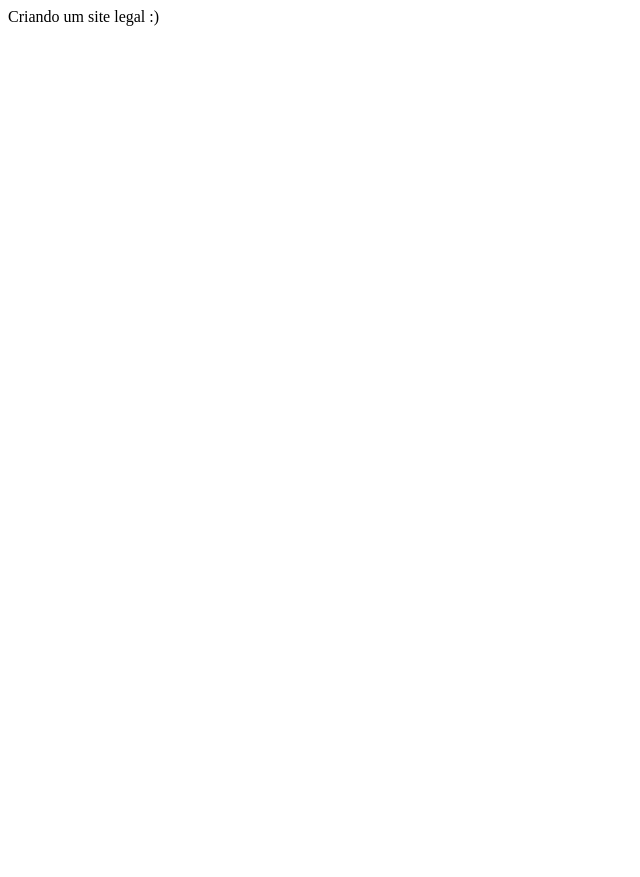
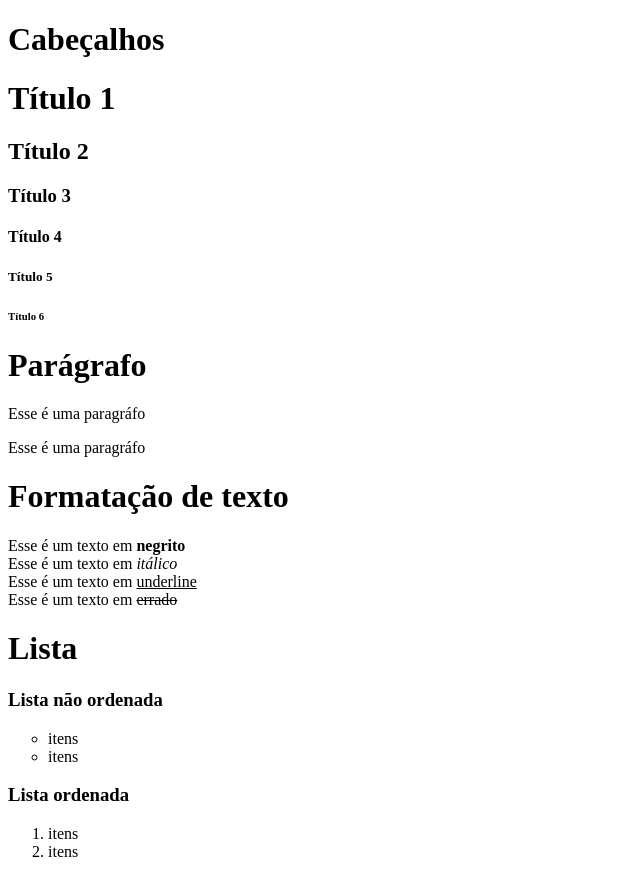
Before and after one commit to adrianegonaves/course, a plain HTML site: page course-desenvolvimento-web/html_5/index.html in a window 1280 px wide. Shown: the whole page, without its empty margins (0-640 px from the left). Before the commit the page ends 800 px from the top, so only its background shows below. Drawn offline with Linux system fonts and the light colour scheme.

Commit message:
[HTML] conceitos basicos de HTML cabeçalhos, parágrafos e formatação de texto

```diff
--- a/course-desenvolvimento-web/html_5/index.html
+++ b/course-desenvolvimento-web/html_5/index.html
@@ -7,6 +7,41 @@
     <title>Document</title>
 </head>
 <body>
-    Criando um site legal :)
+    <h1>Cabeçalhos</h1>
+
+    <h1>Título 1</h1>
+    <h2>Título 2</h2>
+    <h3>Título 3</h3>
+    <h4>Título 4</h4>
+    <h5>Título 5</h5>
+    <h6>Título 6</h6>
+
+    <h1>Parágrafo</h1>
+
+    <p>Esse é uma paragráfo</p>
+    <p>Esse é uma paragráfo</p>
+
+    <h1>Formatação de texto</h1>
+
+    Esse é um texto em <strong>negrito</strong><br>
+    Esse é um texto em <em>itálico</em><br>
+    Esse é um texto em <u>underline</u><br>
+    Esse é um texto em <strike>errado</strike>
+
+    <h1>Lista</h1>
+
+    <h3>Lista não ordenada</h3>
+    <!-- circle, square, disc -->
+    <ul type="circle">
+        <li>itens</li>
+        <li>itens </li>
+    </ul>
+
+    <h3>Lista ordenada</h3>
+    <ol>
+        <li>itens</li>
+        <li>itens</li>
+    </ol>
+
 </body>
 </html>
```
